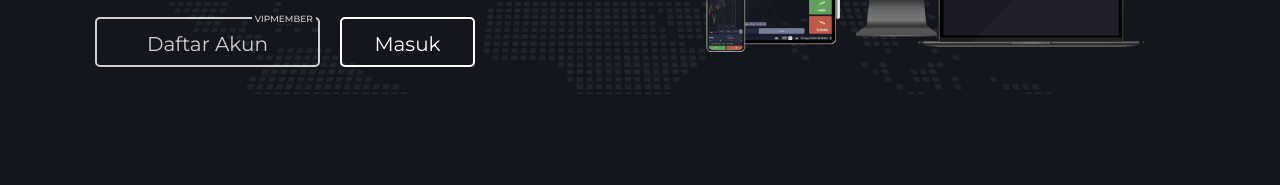
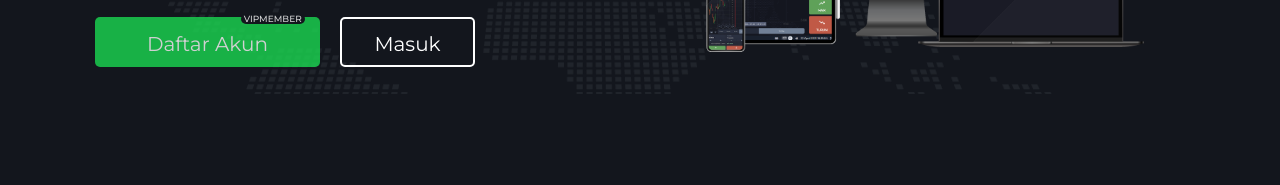
Before and after one commit to sandy-cpu/Oxtrade, a plain HTML site: page index.html in a window 1280 px wide. In both pictures the pointer is over the element 207 px from the left and 370 px from the top of the page. Shown: the part 329-514 px from the top of the page. Drawn offline with Linux system fonts and the light colour scheme.

Commit message:
Update style.css

```diff
--- a/style.css
+++ b/style.css
@@ -60,16 +60,22 @@ p{
     text-decoration: none;
 }
 
+.button:hover {
+    background-color: #1ad851;
+    border-color: transparent;
+}
+
 .legend {
     font-weight: 500;
     font-size: 9px;
     padding: 0 3px;
     background-color: #13161d;
+    border-radius: 10px;
     height: 10px;
     line-height: 10px;
     position: absolute;
     top: -5px;
-    left: 70%;
+    left: 65%;
     width: auto;
 }
 
```
